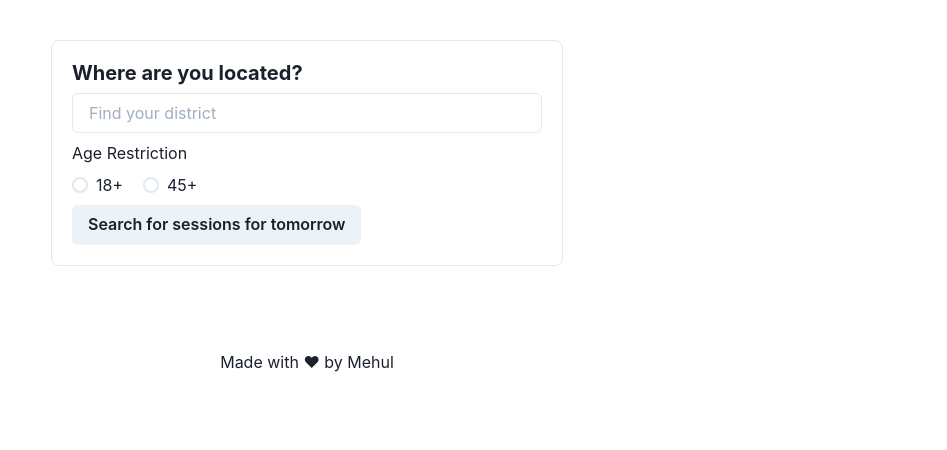
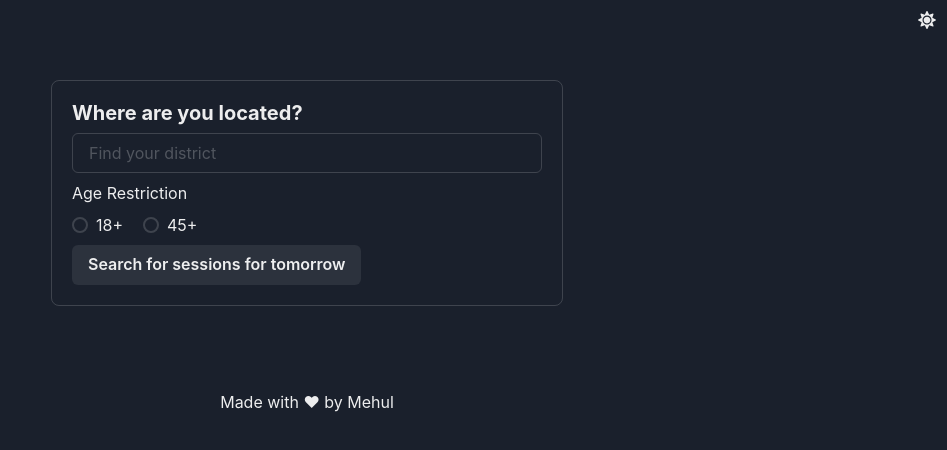
Before and after one commit to itsmehul/covid-appointments, a React (Create React App) app: page / in a window 1280 px wide. Shown: the top 450 px of the page, without its empty margins (333-1280 px from the left). Built offline with nearby package versions, Linux system fonts and the light colour scheme.

Commit message:
[FIX] Color mode

```diff
--- a/package.json
+++ b/package.json
@@ -15,6 +15,7 @@
     "framer-motion": "^4",
     "react": "^17.0.2",
     "react-dom": "^17.0.2",
+    "react-icons": "^4.2.0",
     "react-scripts": "4.0.3",
     "spacetime": "^6.16.0",
     "web-vitals": "^1.0.1"
--- a/src/App.js
+++ b/src/App.js
@@ -1,6 +1,19 @@
-import { ChakraProvider, Container, Divider, Flex, Grid, Link } from '@chakra-ui/react';
+import {
+	Box,
+
+
+	Container,
+	Divider,
+	Flex,
+	Grid,
+	IconButton,
+	Link,
+	useColorMode,
+	useColorModeValue
+} from '@chakra-ui/react';
 import axios from 'axios';
 import { useState } from 'react';
+import { FaMoon, FaSun } from 'react-icons/fa';
 import './App.css';
 import m3 from './assets/notification-tone.mp3';
 import SearchByDistrict from './components/SearchByDistrict';
@@ -11,9 +24,12 @@ let audio = new Audio(m3);
 function App() {
 	const [sessions, setSessions] = useState([]);
 	const [isSearching, setIsSearching] = useState(false);
+	const { toggleColorMode } = useColorMode();
+	const text = useColorModeValue('dark', 'light');
+	const SwitchIcon = useColorModeValue(FaMoon, FaSun);
 
 	const fetchLocationsByDistrict = (district_id, date, ageRestriction) => {
-		var intervalId = setInterval(async ()=>{
+		var intervalId = setInterval(async () => {
 			try {
 				setIsSearching(true);
 				const { data } = await axios.get(
@@ -46,7 +62,19 @@ function App() {
 	};
 
 	return (
-		<ChakraProvider>
+		<Box>
+			<Flex justify='flex-end'>
+				<IconButton
+					size='md'
+					fontSize='lg'
+					variant='ghost'
+					color='current'
+					marginLeft='2'
+					onClick={toggleColorMode}
+					icon={<SwitchIcon />}
+					aria-label={`Switch to ${text} mode`}
+				/>
+			</Flex>
 			<Container maxW='container.md' paddingTop={10}>
 				<SearchByDistrict
 					fetchLocationsByDistrict={fetchLocationsByDistrict}
@@ -67,10 +95,12 @@ function App() {
 					</>
 				))}
 			</Grid>
-			<Flex justify="center" padding={5}>
-			<Link href="https://itsmehul.github.io" isExternal>Made with ♥ by Mehul</Link>
+			<Flex justify='center' padding={5}>
+				<Link href='https://itsmehul.github.io' isExternal>
+					Made with ♥ by Mehul
+				</Link>
 			</Flex>
-		</ChakraProvider>
+		</Box>
 	);
 }
 
--- a/src/index.js
+++ b/src/index.js
@@ -1,17 +1,19 @@
+import { ChakraProvider, ColorModeScript } from '@chakra-ui/react';
 import React from 'react';
 import ReactDOM from 'react-dom';
+import App from './App';
 import './index.css';
-import App from './App';
 import reportWebVitals from './reportWebVitals';
-import { ColorModeScript } from '@chakra-ui/color-mode';
 import theme from './theme';
 
 ReactDOM.render(
-  <React.StrictMode>
-    <ColorModeScript initialColorMode={theme.config.initialColorMode} />
-    <App />
-  </React.StrictMode>,
-  document.getElementById('root')
+	<React.StrictMode>
+		<ColorModeScript />
+		<ChakraProvider theme={theme}>
+			<App />
+		</ChakraProvider>
+	</React.StrictMode>,
+	document.getElementById('root')
 );
 
 // If you want to start measuring performance in your app, pass a function
```
Also changed, not shown: 1 other file (tests, documents, lock files or other folders).
